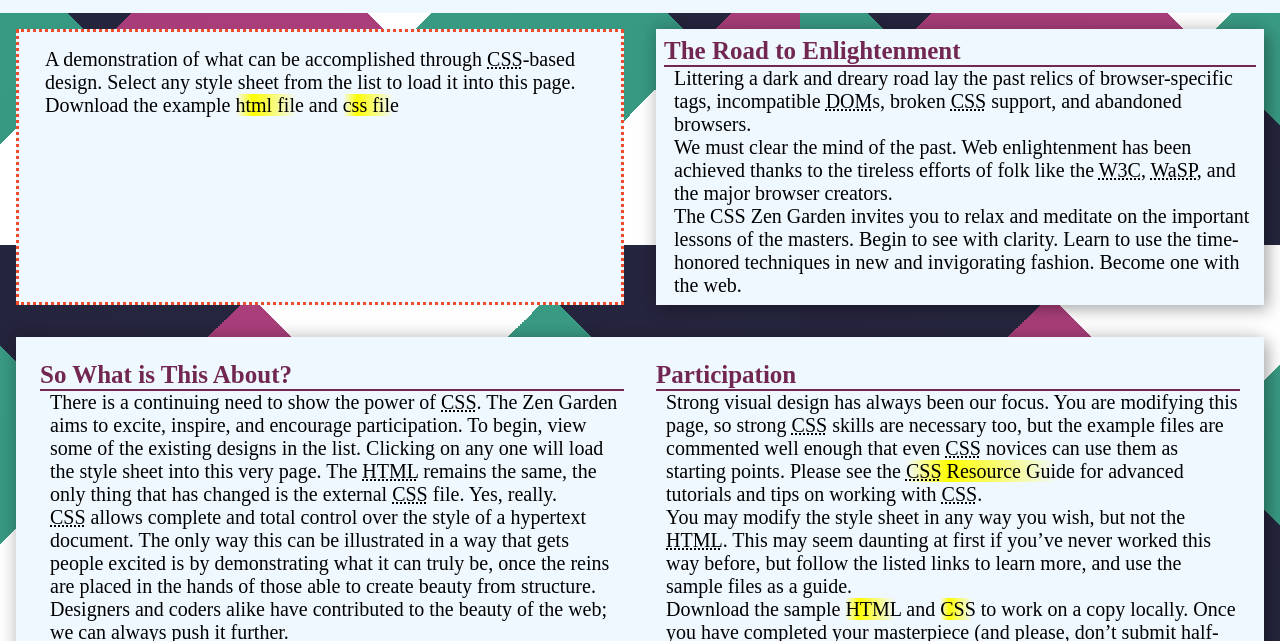
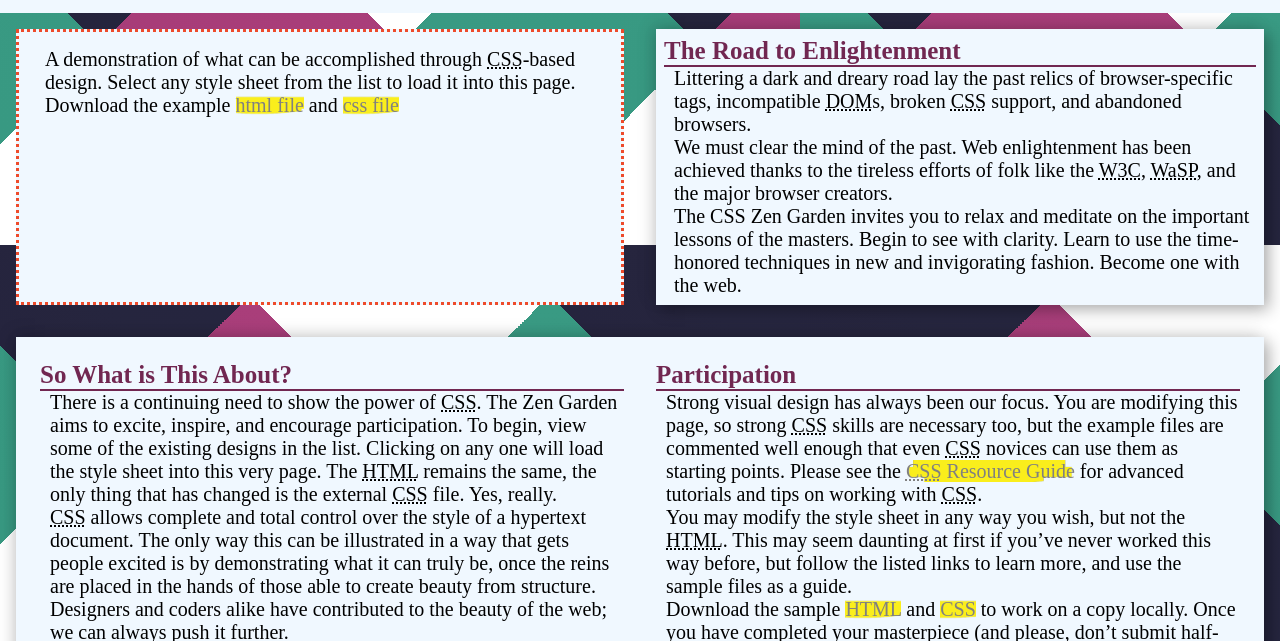
Before and after one commit to jakesoulier/cssAdvanced, a plain HTML site: page index.html in a window 1280 px wide. Shown: the part 155-796 px from the top of the page. Drawn offline with Linux system fonts and the light colour scheme.

Commit message:
highlights

```diff
--- a/styles.css
+++ b/styles.css
@@ -123,10 +123,13 @@ ul {
     color: bisque;
 }
 
-
 a {
-    background: linear-gradient(to right, aliceblue, yellow 25%, aliceblue 90%);
-    color: black;
+    background-image: url("highv2.png");
+    background-repeat: no-repeat;
+    background-position: center center;
+    background-size: cover;
+    /* background: linear-gradient(to right, aliceblue, yellow 25%, aliceblue 90%); */
+    color: gray;
     text-decoration: none;
 }
 .wrapper a {
@@ -135,10 +138,12 @@ a {
 a:hover{
     background: yellow;
     border-radius: 5px 0 5px 0;
+    color: black;
 }
 @media screen and (min-width: 750px) {
     /* body{
         background-color: aqua;
+
     } */
     .intro {
         display: grid;
```
Also changed, not shown: high.png (added), high2.png (added), highv1.png (added), highv2.png (added), index.html (line endings or trailing spaces).
